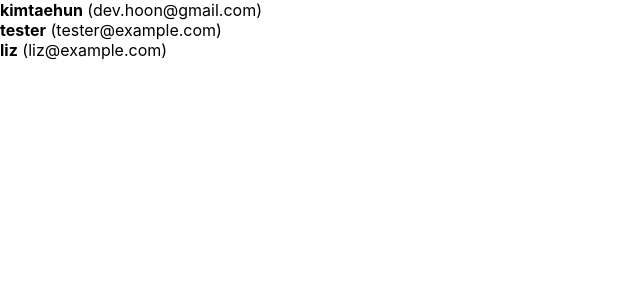
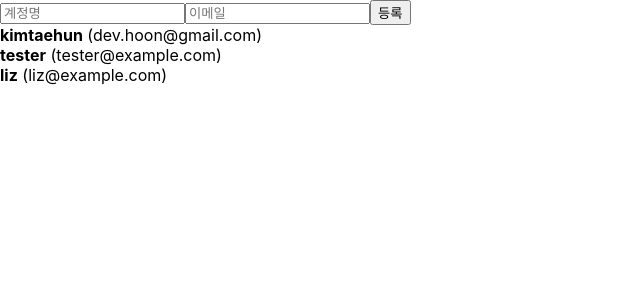
Before and after one commit to Dev-hoon/reactProjrct, a React (Create React App) app: page / in a window 1280 px wide. Shown: the top 300 px of the page, without its empty margins (0-640 px from the left). Built offline with nearby package versions, Linux system fonts and the light colour scheme.

Commit message:
배열 추가하기

```diff
--- a/src/App.js
+++ b/src/App.js
@@ -1,56 +1,69 @@
 // import logo from './logo.svg';
 import './App.css';
 import Hello from './Hello';
-import react from 'react';
+import React, {useRef, useState} from 'react';
 import Wrapper from './Wrapper';
 import Counter from './Counter';
 import InputSample from './InputSample';
 import UserList from './UserList';
+import CreateUser from './CreateUser';
+
 function App() {
-  const name = 'react';
-  const style = {
-    backgroundColor :  'black',
-    color : 'aqua',
-    fontsize : 24,
-    padding : '1rem'
-  }
-  return (
-    // <div>
-    //   {/* 안녕하세용 */}
-    //   {//안녕하세용
-    //   }
-    //   <Hello name= '일번이'/>
-    //   <Hello name= '이번이' color = 'pink'/>
-    //   <Hello name= '삼번이'/>
-    //   <Hello name= 'react' color = 'red'/>
-    //   <div style = {style}>{name}</div>
-    //   <div className = 'gray-box'>{name}</div>
-    //   <Hello />
-    //   <Hello />
-    //   <Hello />
-    //   <Hello />
-    // </div>
-    // <Wrapper>
-    //   <Hello name = '일번이' color = 'red' isSpecial = {true}/>
-    //   <Hello  color = 'blue' isSpecial/>
+  const [inputs,setInputs] = useState({
+    username:'',
+    email:''
+  });
+  const {username,email} = inputs;
+  const onChange = e =>{
+    const {name, value} = e.target;
+    setInputs({
+      ...inputs,
+      [name]:value
+    });
+  };
 
-    // </Wrapper>
-    // <div>
-    // <Counter />
-    // <Counter />
-    // <Counter />
-    // <Counter />
-    // </div>
-    // <div>
-    //  <InputSample />
-    //  <InputSample />
-    //  <InputSample />
-    //  <InputSample />
-    //  <Counter />
-    // </div>
-    <div>
-      <UserList />
-    </div>
+  const [users,setUsers] = useState([
+    {
+    id: 1,
+    username: 'kimtaehun',
+    email: 'dev.hoon@gmail.com'
+    },
+    {
+    id: 2,
+    username: 'tester',
+    email: 'tester@example.com'
+    },
+    {
+    id: 3,
+    username: 'liz',
+    email: 'liz@example.com'
+    }
+  ]);
+  const nextId = useRef(4);
+  const onCreate = () =>{
+    debugger
+    const user ={
+      id : nextId.current,
+      username,
+      email
+    };
+    setUsers([...users,user]);
+    setInputs({
+      username :'',
+      email :''
+    });
+    nextId.current +=1;
+  };
+  return(
+    <>
+      <CreateUser
+        username = {username}
+        email = {email}
+        onChange = {onChange}
+        onCreate = {onCreate}
+      />
+      <UserList users = {users} />
+    </>
   );
 }
 
--- /dev/null
+++ b/src/CreateUser.js
@@ -0,0 +1,23 @@
+import React from 'react';
+
+function CreateUser({ username, email, onChange, onCreate }) {
+  return (
+    <div>
+      <input
+        name="username"
+        placeholder="계정명"
+        onChange={onChange}
+        value={username}
+      />
+      <input
+        name="email"
+        placeholder="이메일"
+        onChange={onChange}
+        value={email}
+      />
+      <button onClick={onCreate}>등록</button>
+    </div>
+  );
+}
+
+export default CreateUser;
--- a/src/UserList.js
+++ b/src/UserList.js
@@ -6,24 +6,7 @@
         </div>
     );
 }
-function UserList() {
-    const users = [
-        {
-        id: 1,
-        username: 'kimtaehun',
-        email: 'dev.hoon@gmail.com'
-        },
-        {
-        id: 2,
-        username: 'tester',
-        email: 'tester@example.com'
-        },
-        {
-        id: 3,
-        username: 'liz',
-        email: 'liz@example.com'
-        }
-    ];
+function UserList({users}) {
     return(
         <div>
             {/* <div>
@@ -38,8 +21,8 @@
             {/* <User user ={users[0]}/>
             <User user ={users[1]}/>
             <User user ={users[2]}/> */}
-            {users.map((user,index) =>(
-                <User user ={user} key={index}/>
+            {users.map(user =>(
+                <User user ={user} key={user.id}/>
             ))}
         </div>
     );
```
